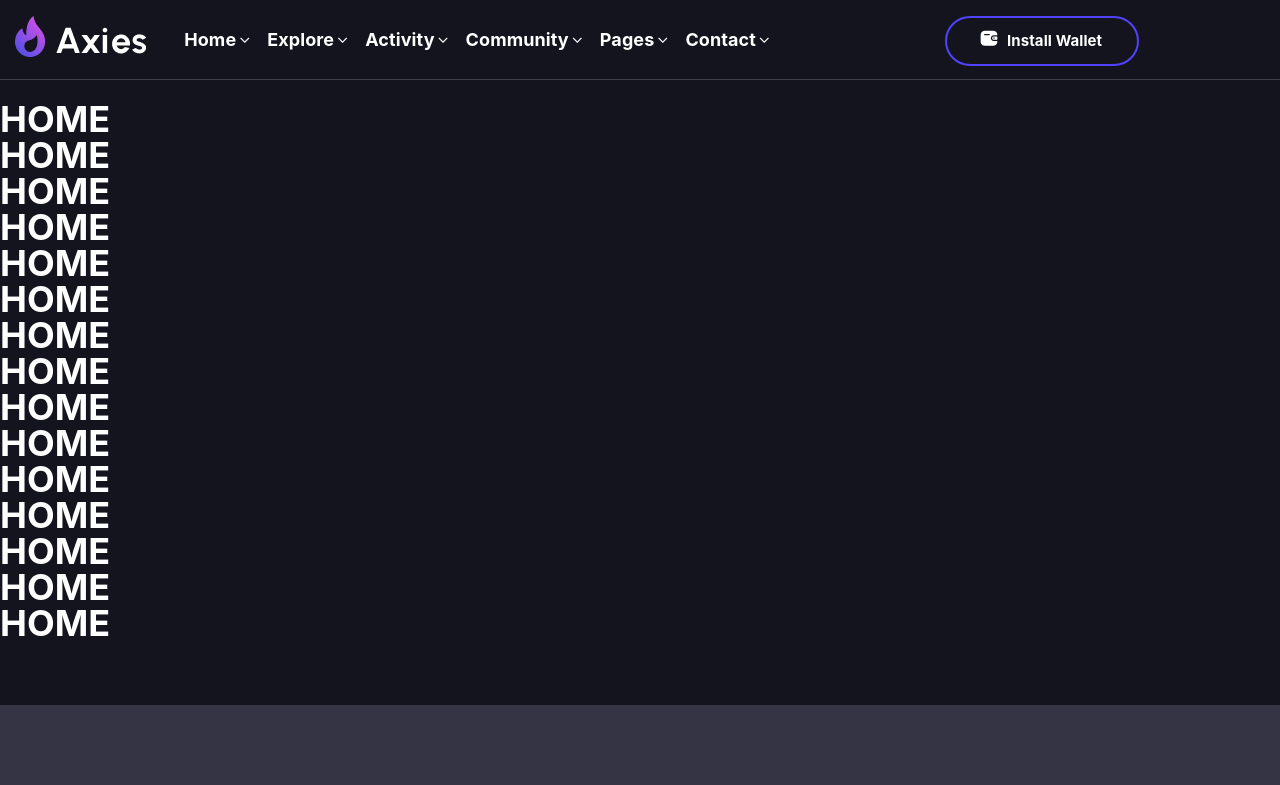
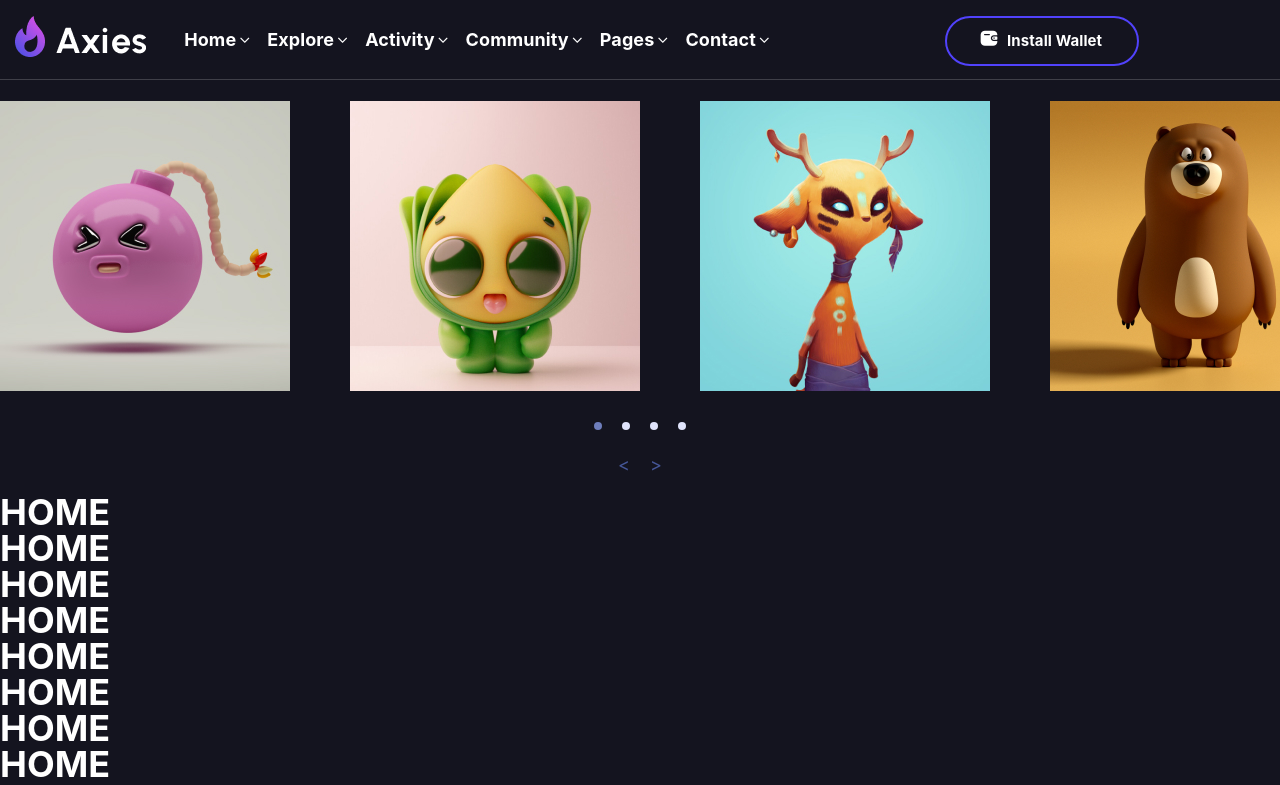
Before and after one commit to roostervn/marketplace-portal, a React (Create React App) app: page /home in a window 1280 px wide. Shown: the top 785 px of the page. Built offline with nearby package versions, Linux system fonts and the light colour scheme.

Commit message:
feat: update

```diff
--- a/package.json
+++ b/package.json
@@ -12,6 +12,7 @@
     "@types/react-dom": "^18.0.6",
     "jquery": "^3.6.0",
     "react": "^18.2.0",
+    "react-alice-carousel": "^2.6.1",
     "react-dom": "^18.2.0",
     "react-router-dom": "^6.3.0",
     "react-scripts": "5.0.1",
--- /dev/null
+++ b/src/components/gridCardBasic/index.tsx
@@ -0,0 +1,41 @@
+import React from "react";
+import AliceCarousel from "react-alice-carousel";
+import "react-alice-carousel/lib/alice-carousel.css";
+
+type Props = {};
+
+const itemsLength = [
+  {
+    id: "card-item8",
+    img: "assets/images/box-item/card-item8.jpg",
+    alt: "Image",
+  },
+  {
+    id: "image-box-10.jpg",
+    img: "assets/images/box-item/image-box-10.jpg",
+    alt: "Image",
+  },
+  {
+    id: "image-box-11",
+    img: "assets/images/box-item/image-box-11.jpg",
+    alt: "Image",
+  },
+  {
+    id: "image-box-21",
+    img: "assets/images/box-item/image-box-21.jpg",
+    alt: "Image",
+  },
+];
+
+const items = itemsLength.map((item, index) => {
+  const style = { width: 350 };
+  return (
+    <div className="item" style={style} key={`${item.id}`}>
+      <img src={`${item.img}`} alt={`${item.alt}`} />
+    </div>
+  );
+});
+
+export default function ComponentGridCardBasic({}: Props) {
+  return <AliceCarousel autoWidth infinite mouseTracking items={items} />;
+}
--- a/src/components/nav/index.tsx
+++ b/src/components/nav/index.tsx
@@ -23,7 +23,7 @@ export default function ComponentNav({
               <div className="wrap-box flex">
                 <div id="site-logo" className="clearfix">
                   <div id="site-logo-inner">
-                    <a href="index.html" rel="home" className="main-logo">
+                    <a href="/" rel="home" className="main-logo">
                       <img
                         id="logo_header"
                         src="assets/images/logo/logo_dark.png"
--- a/src/index.tsx
+++ b/src/index.tsx
@@ -13,7 +13,7 @@ root.render(
   <React.StrictMode>
     <BrowserRouter>
       <Routes>
-        <Route path="/" element={<App />} />
+        <Route path="/" element={<Home />} />
         <Route path="home" element={<Home />} />
       </Routes>
     </BrowserRouter>
--- a/src/pages/home.tsx
+++ b/src/pages/home.tsx
@@ -1,9 +1,11 @@
+import ComponentGridCardBasic from "../components/gridCardBasic";
 import LayoutBasic from "../layouts/basic";
 
 export default function Home() {
   return (
     <LayoutBasic>
       <main style={{ padding: "1rem 0" }}>
+        <ComponentGridCardBasic />
         <h2>HOME</h2>
         <h2>HOME</h2>
         <h2>HOME</h2>
```
Also changed, not shown: 2 other files (tests, documents, lock files or other folders).
